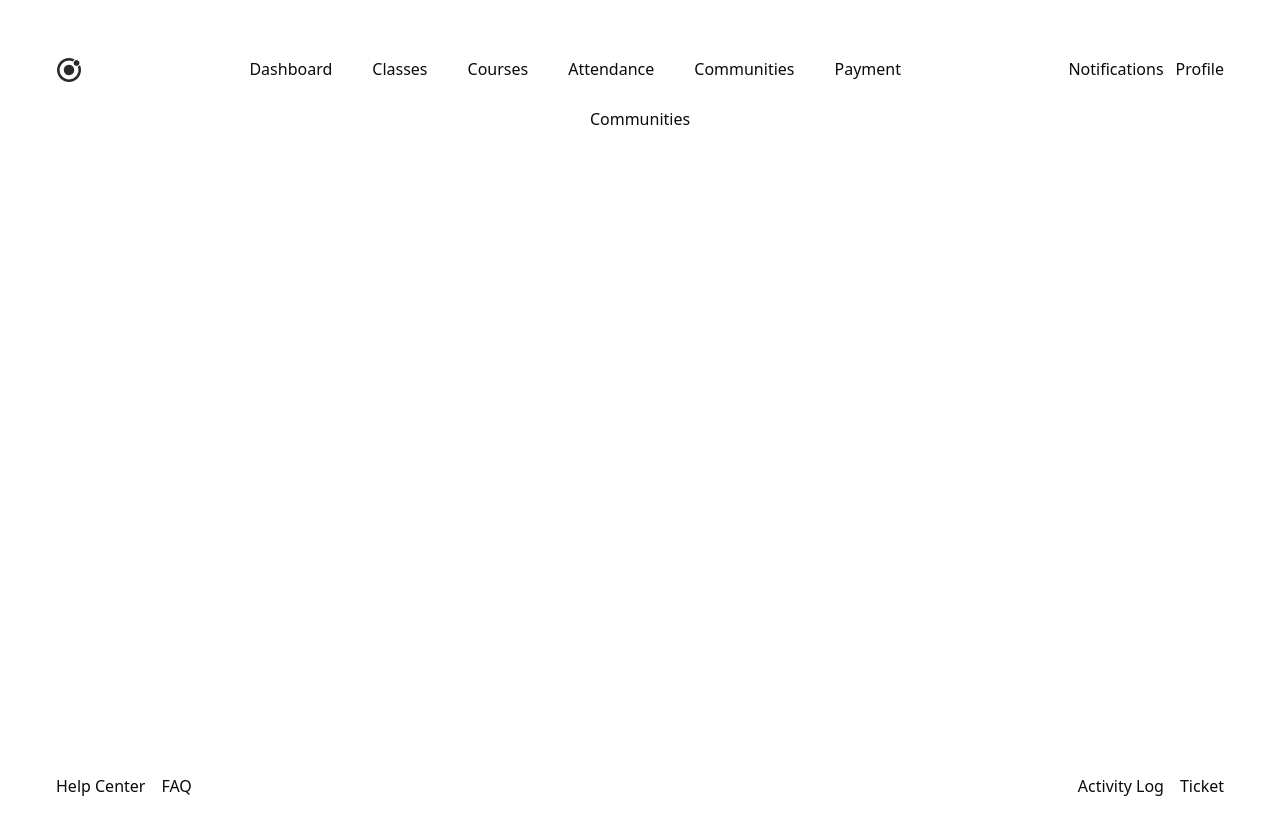
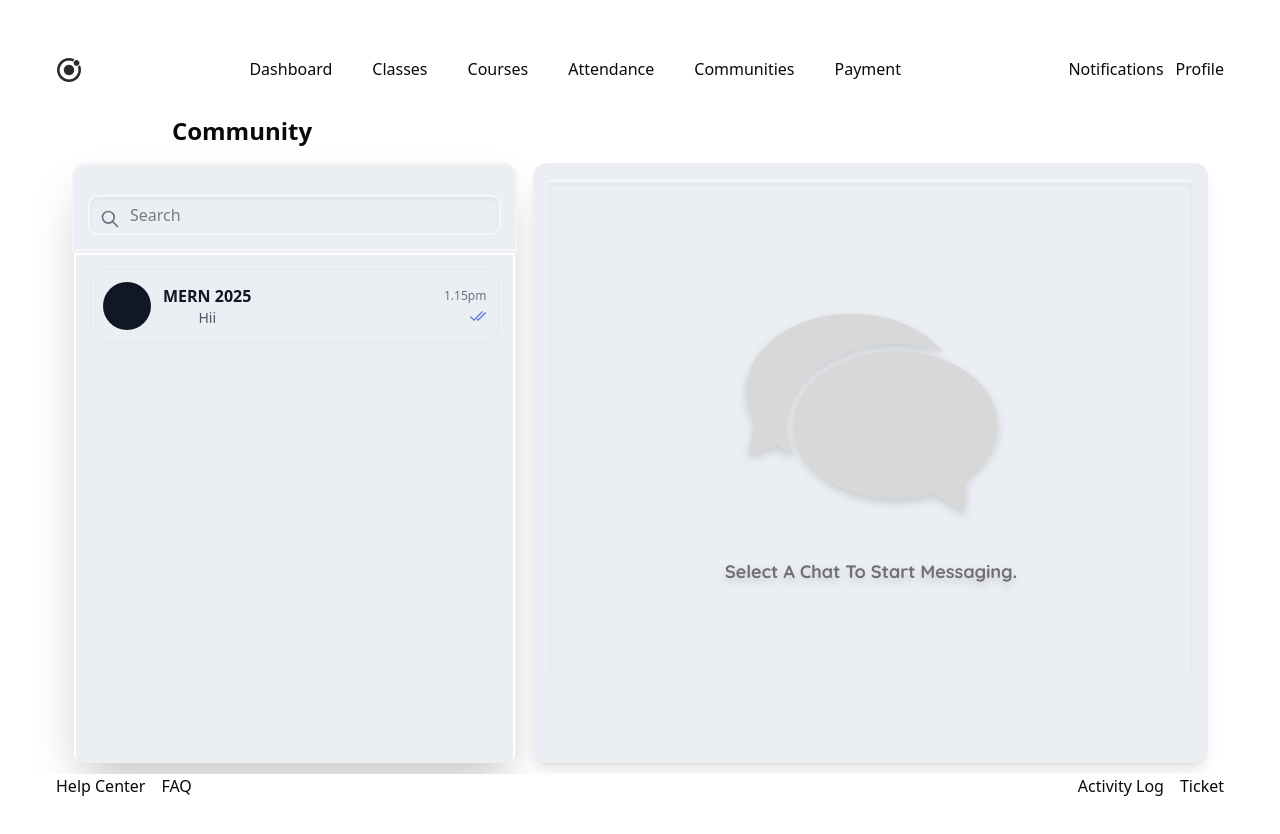
Before and after one commit to yoho-backend-team/lms-student-web, a React (Vite) app: page /community in a window 1280 px wide. Shown: the top 834 px of the page. Built offline with nearby package versions, Linux system fonts and the light colour scheme.

Commit message:
community pages design

```diff
--- /dev/null
+++ b/src/components/community/communityside.tsx
@@ -0,0 +1,159 @@
+import {useState} from 'react';
+import msgframe from "../../assets/Frame 5185.png";
+import doubleicon from '../../assets/Group 210.png';
+
+
+const communityside = () => {
+  const [selectedChat, setSelectedChat] = useState(null);
+
+ const chats = [
+    {
+      id: 1,
+      name: "MERN 2025",
+      lastMessage: "Hii",
+      time: "1.15pm",
+      members: "3 Member",
+      userName: "LISTENAL",
+      date: "12/11/2025",
+      chatTime: "1:00 PM"
+    },
+
+  ];
+
+  const handleChatClick = (chat) => {
+    setSelectedChat(chat);
+  };
+
+
+  return (
+    <>
+      <div className='flex flex-col lg:flex-row p-4 gap-4'>
+        <div className="w-full lg:w-[400px] xl:w-[500px] h-[600px] bg-[#EBEFF3] rounded-xl shadow-2xl overflow-hidden
+                      transform transition-all hover:-translate-y-1 hover:shadow-3xl">
+          <div className="relative p-4 bg-[#EBEFF3]">
+            <div className="absolute inset-0 border-2 border-gray-100 rounded-t-xl pointer-events-none"></div>
+
+
+            <div className="relative mt-4">
+              <input
+                type="text"
+                placeholder="Search"
+                className="w-full p-3 h-10 pl-10 bg-[#EBEFF3] border-2 border-[#F4F7F9] rounded-lg
+                          focus:outline-none focus:ring-2 focus:ring-blue-500 focus:border-transparent
+                          shadow-inner hover:shadow-md transition-shadow"
+              />
+              <svg
+                className="absolute left-3 top-3.5 h-5 w-5 text-gray-500"
+                fill="none"
+                stroke="currentColor"
+                viewBox="0 0 24 24"
+              >
+                <path strokeLinecap="round" strokeLinejoin="round" strokeWidth={2} d="M21 21l-6-6m2-5a7 7 0 11-14 0 7 7 0 0114 0z" />
+              </svg>
+            </div>
+          </div>
+
+         <div className="p-4 bg-[#EBEFF3] h-[calc(600px-80px)] border-2 border-[#EBEFF3] rounded-b-xl relative overflow-y-auto">
+            <div className="absolute inset-0 border-2 border-white rounded-b-xl pointer-events-none"></div>
+
+
+ {chats.map(chat => (
+ <div  key={chat.id}  className={`"relative z-10 flex items-center justify-between p-3 bg-[#EBEFF3] rounded-lg
+                           transform transition-all hover:scale-[1.02] mb-3
+                           border border-gray-200 hover:border-blue-200 shadow-lg"
+
+                ${selectedChat?.id === chat.id ? 'bg-blue-50 border-blue-300' : ''}`}
+              onClick={() => handleChatClick(chat)}
+            >
+
+              <div className="flex items-center space-x-3">
+                <div className="bg-gray-900 text-white rounded-full h-12 w-12 flex items-center justify-center text-lg font-bold
+                              shadow-inner hover:shadow-lg transition-shadow">
+
+                </div>
+                <div>
+                  <h3 className="font-bold text-gray-900">{chat.name}</h3>
+                  <p className="text-sm text-gray-600">{chat.lastMessage}</p>
+                </div>
+              </div>
+              <div className="flex flex-col items-end">
+                <p className="text-xs text-gray-500">{chat.time}</p>
+                <img src={doubleicon} className="mt-1 w-4 h-4 opacity-70" alt="Read receipt"/>
+              </div>
+            </div>
+
+         ))}
+          </div>
+        </div>
+
+
+           <div className="w-2/3 flex flex-col">
+        {selectedChat ? (
+          <>
+
+
+            <div className="p-4 border-b border-gray-200 bg-[#EBEFF3]  justify-between items-center">
+              <div className='bg-gray-900 text-white rounded-full h-12 w-12 pl-10'>
+
+                <h2 className="font-bold text-lg text-gray-900 ml-10 w-40">{selectedChat.name}</h2>
+                <p className="text-sm text-gray-600 w-40 ml-12">{selectedChat.members}</p>
+              </div>
+              </div>
+
+
+            <div className="flex-1 p-4 bg-[#EBEFF3] overflow-y-auto relative">
+              <div className="absolute inset-0 border-2 border-white rounded-xl pointer-events-none"></div>
+
+
+              <div className="relative z-10 space-y-3">
+
+                <div className="bg-white p-3 rounded-lg max-w-[70%] shadow">
+                  <p>Hii</p>
+                  <p className="text-xs text-gray-500 text-right mt-1">1:15 PM</p>
+                </div>
+              </div>
+            </div>
+
+
+            <div className="p-4 border-t border-gray-200 bg-[#EBEFF3]">
+              <div className="flex items-center">
+                <input
+                  type="text"
+                  placeholder="Type a Message"
+                  className="flex w-80 border  border-gray-300 rounded-lg py-2 px-4 focus:outline-none focus:ring-2 focus:ring-blue-200 w-10 "
+                />
+                <button className="ml-[400px] bg-gray-500 text-white rounded-full p-2 hover:bg-gray-500">
+                  <svg xmlns="http://www.w3.org/2000/svg" className="h-5 w-5" viewBox="0 0 20 20" fill="currentColor">
+                    <path fillRule="evenodd" d="M10 18a8 8 0 100-16 8 8 0 000 16zm3.707-8.707l-3-3a1 1 0 00-1.414 1.414L10.586 9H7a1 1 0 100 2h3.586l-1.293 1.293a1 1 0 101.414 1.414l3-3a1 1 0 000-1.414z" clipRule="evenodd" />
+                  </svg>
+                </button>
+              </div>
+            </div>
+          </>
+        ) : (
+
+<div className="flex-1 min-w-0 bg-[#EBEFF3] rounded-xl
+                        shadow-[0_10px_25px_-5px_rgba(0,0,0,0.1),0_10px_10px_-5px_rgba(0,0,0,0.04)]
+                        overflow-hidden transform transition-all hover:shadow-2xl shadow-lg">
+          <div className="relative p-4 h-full">
+            <div className="inset-0 border-2 border-gray-100 rounded-t-xl pointer-events-none"></div>
+
+            <div className="p-4 md:p-10 text-center text-gray-500 bg-[#EBEFF3] rounded-b-xl h-[500px]
+                          flex items-center justify-center shadow-inner">
+              <img
+                src={msgframe}
+                alt="Message frame"
+                className="max-w-full h-auto object-contain drop-shadow-lg"
+              />
+            </div>
+          </div>
+        </div>
+      )}
+      </div>
+      </div>
+
+    </>
+  )
+}
+
+export default communityside;
--- a/src/pages/Community/Community.tsx
+++ b/src/pages/Community/Community.tsx
@@ -1,7 +1,16 @@
 import React from 'react';
+import  Communityside from '../../components/community/communityside';
 
 const Community = () => {
-	return <div>Communities</div>;
+	return (
+		<>
+		 <div className="w-[260px] ml-14 mt-2">
+     <p className="text-2xl font-semibold">Community</p>
+	      </div>
+          <Communityside />
+
+		</>
+	);
 };
 
 export default Community;
```
Also changed, not shown: src/assets/Frame 5185.png (added), src/assets/Group 210.png (added).
